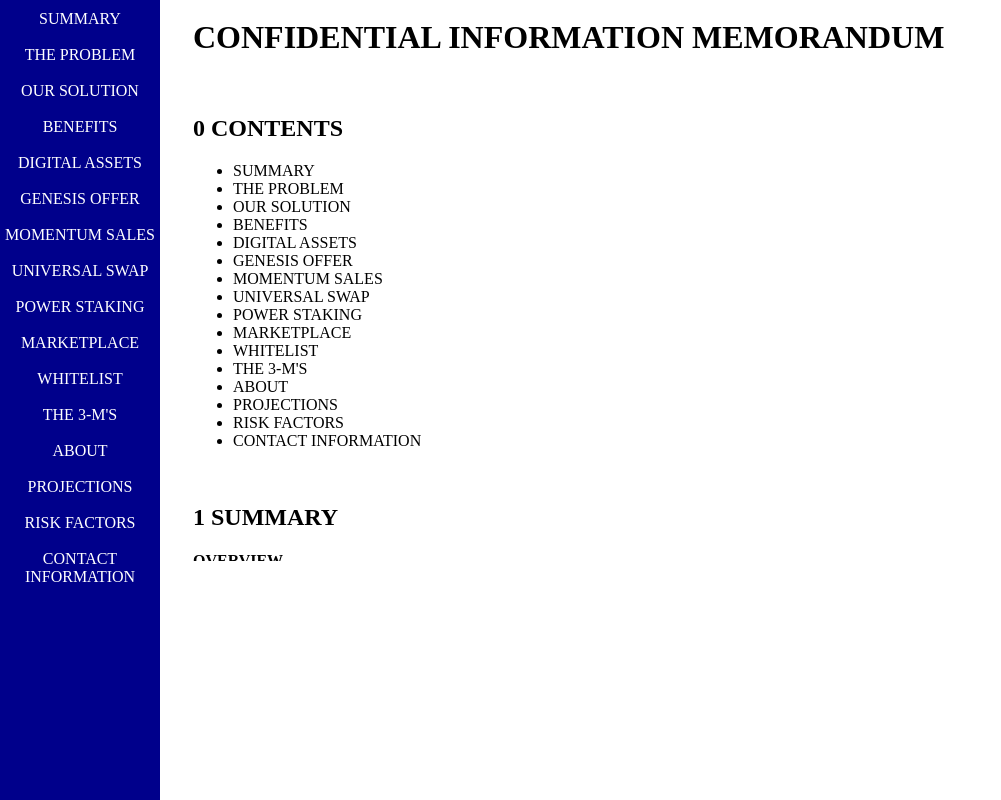
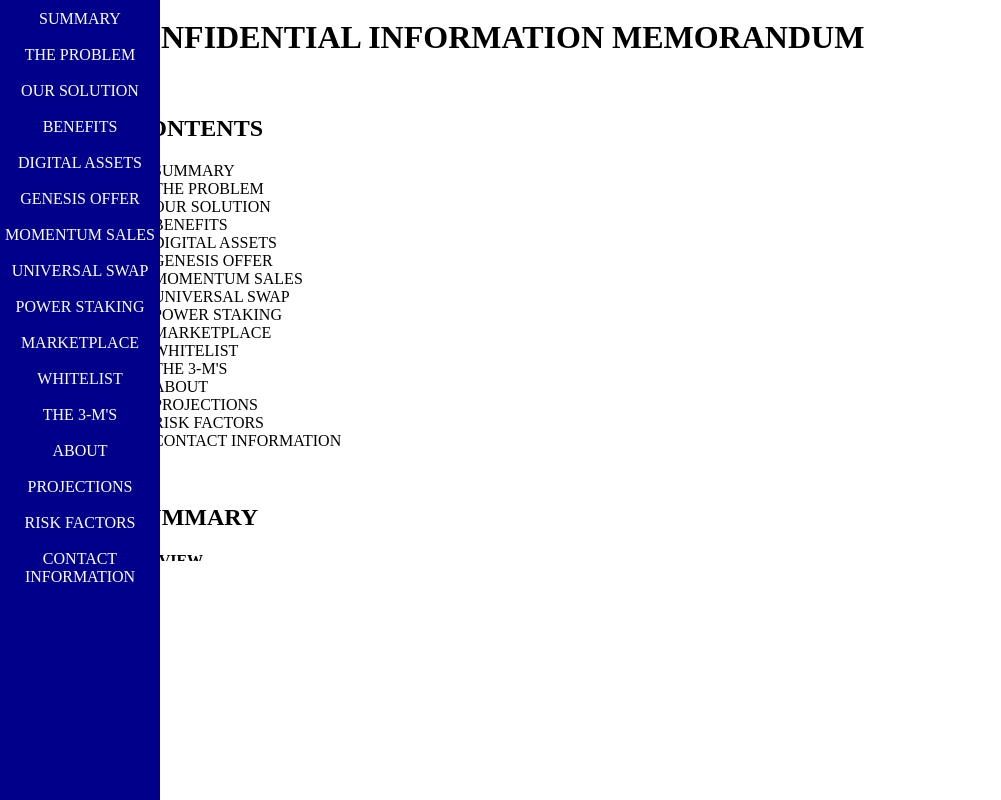
Before and after one commit to edge196com/Memorandum, a plain HTML site: page index.html in a window 1280 px wide. Shown: the whole page, without its empty margins (0-1001 px from the left). Drawn offline with Linux system fonts and the light colour scheme.

Commit message:
Update index.html

```diff
--- a/index.html
+++ b/index.html
@@ -75,12 +75,12 @@ a:hover+div {
             <a href="Memorandum.html#contact_information" target="MyFrame">CONTACT INFORMATION</a><br><br>
            </div>
         </td>
-        <td align="right">
+        <td align="center">
           <div id="main">
             <iframe id="myframe" src="Memorandum.html" style="pointer-events: none;"
             name="MyFrame"
             frameBorder="0"
-            width="920"
+            width="1000"
             height="550"
             scrolling="yes">
           </div>
```
